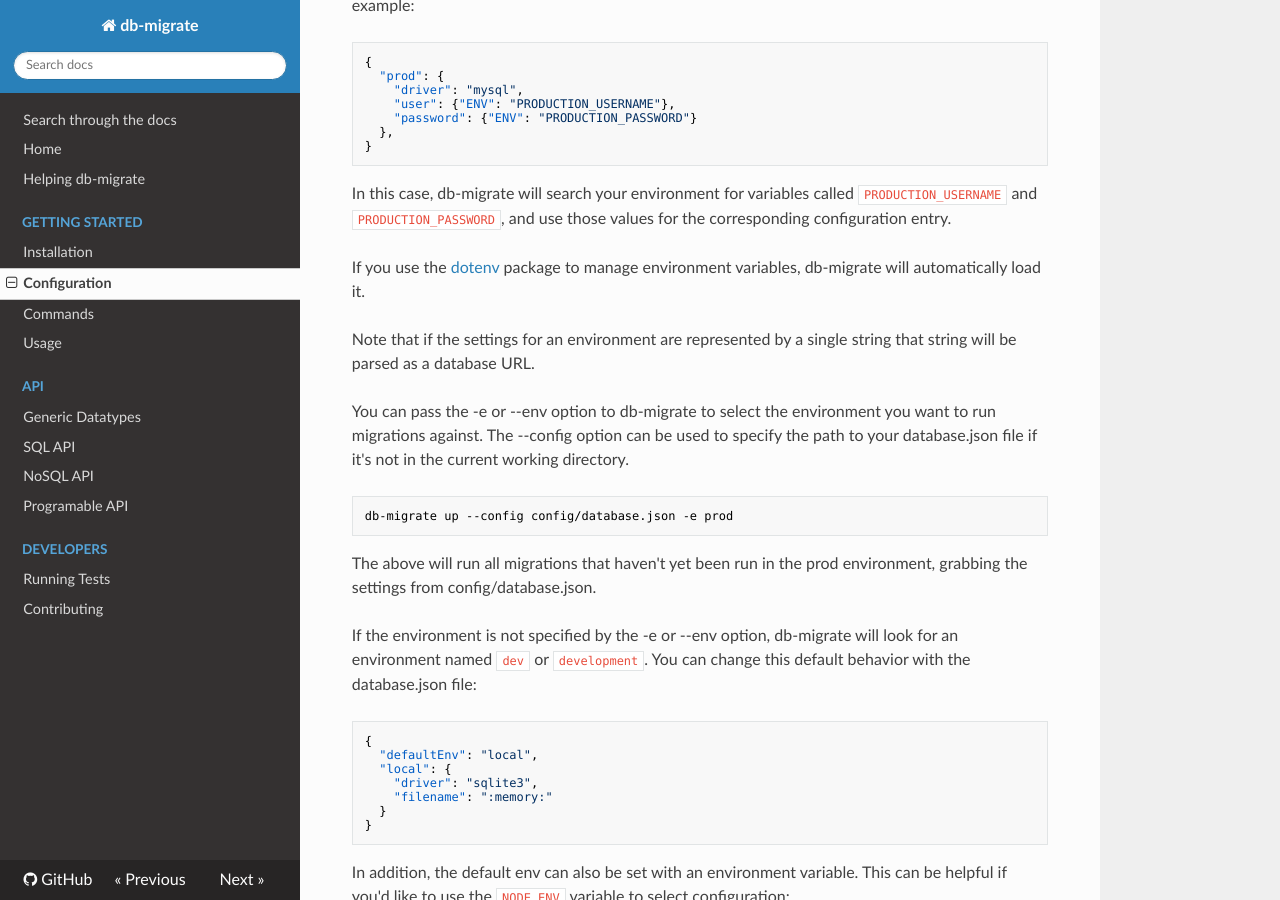
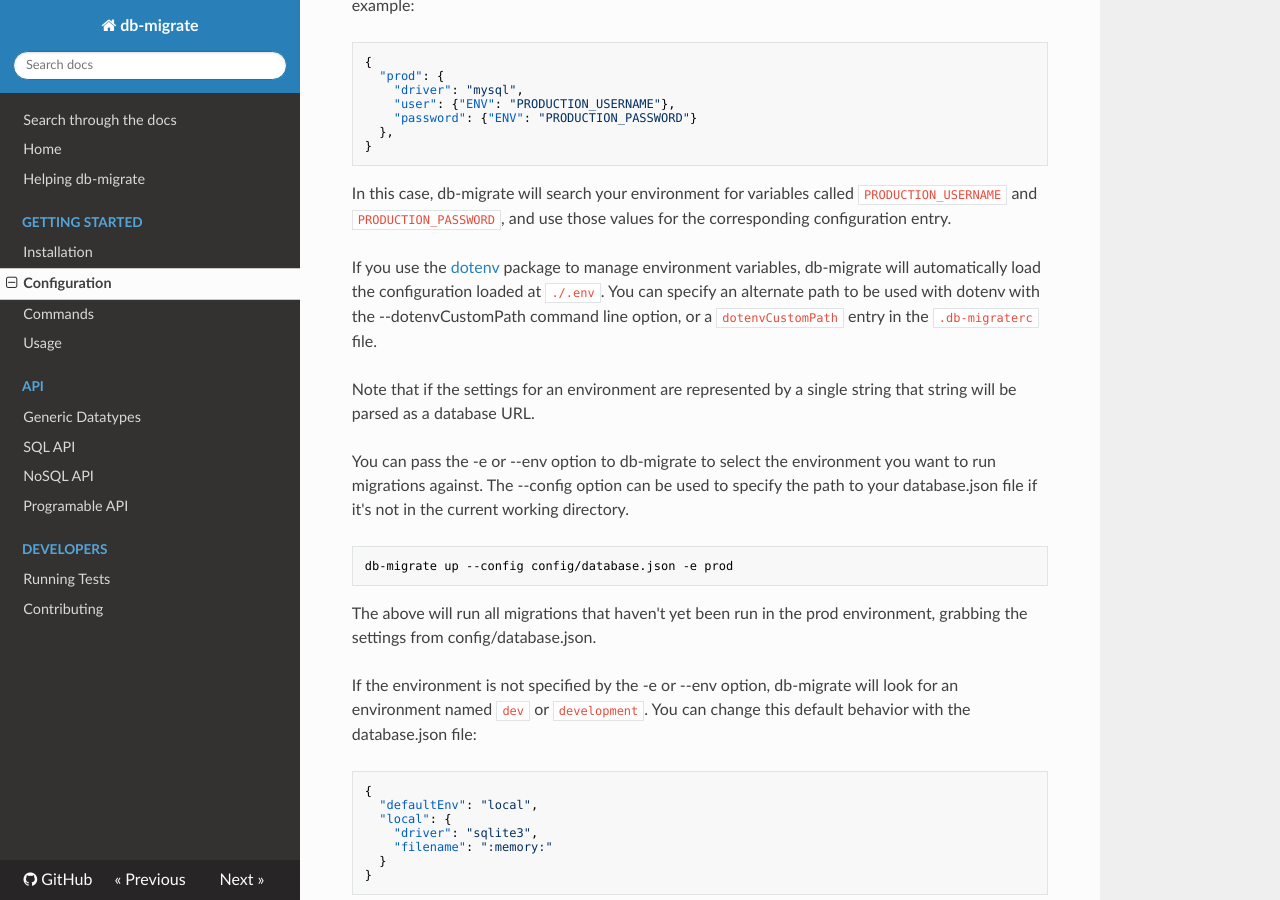
Before and after one commit to db-migrate/english-docs, an MkDocs documentation site: the page built from docs/Getting Started/configuration.md, in a window 1280 px wide and 900 px high, scrolled down 828 px. Built offline with MkDocs 1.6.1, drawn with Linux system fonts in a browser that asks for light colours; nearby versions of some CDN libraries.

Commit message:
feat(docs): Update documentation to include dotenvCustomPath information
Signed-off-by: Mark Slosarek <mark@slosarek.com>

```diff
--- a/docs/Getting Started/configuration.md
+++ b/docs/Getting Started/configuration.md
@@ -54,7 +54,7 @@ You can also specify environment variables in your config file by using a specia
 In this case, db-migrate will search your environment for variables
 called `PRODUCTION_USERNAME` and `PRODUCTION_PASSWORD`, and use those values for the corresponding configuration entry.
 
-If you use the [dotenv](https://www.npmjs.com/package/dotenv) package to manage environment variables, db-migrate will automatically load it.
+If you use the [dotenv](https://www.npmjs.com/package/dotenv) package to manage environment variables, db-migrate will automatically load the configuration loaded at `./.env`. You can specify an alternate path to be used with dotenv with the --dotenvCustomPath command line option, or a `dotenvCustomPath` entry in the `.db-migraterc` file.
 
 Note that if the settings for an environment are represented by a single string that string will be parsed as a database URL.
 
```
Also changed, not shown: docs/Getting Started/usage.md (+1 -0 lines).
